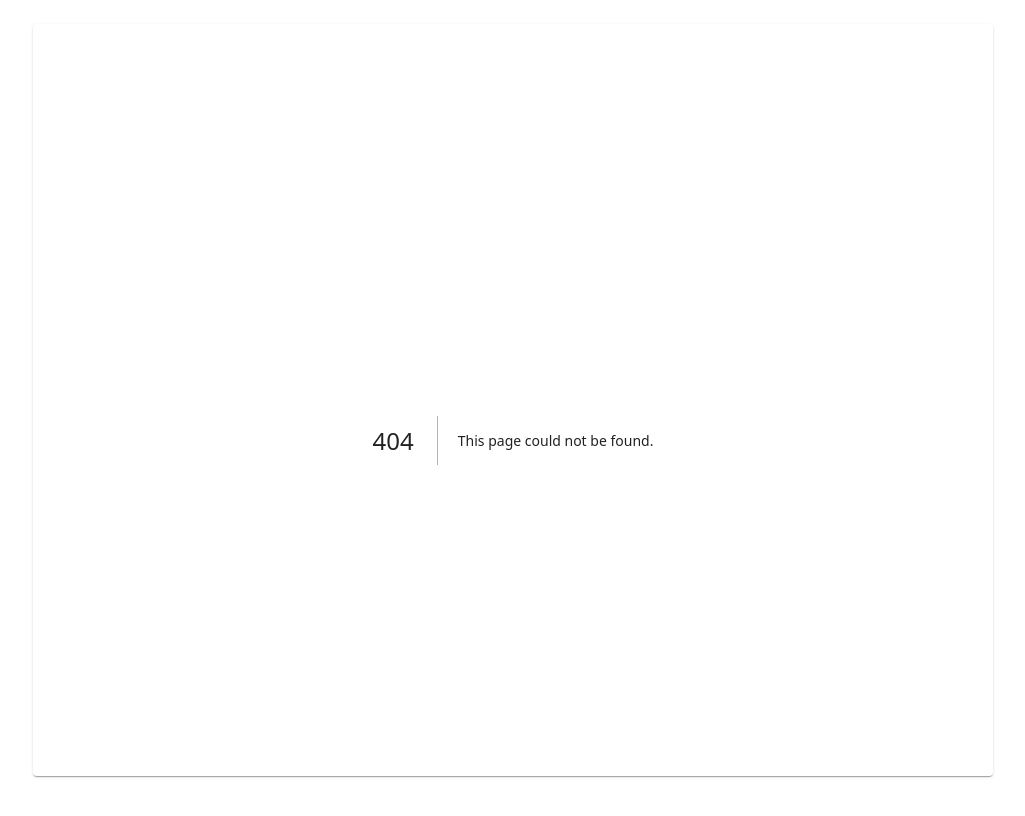
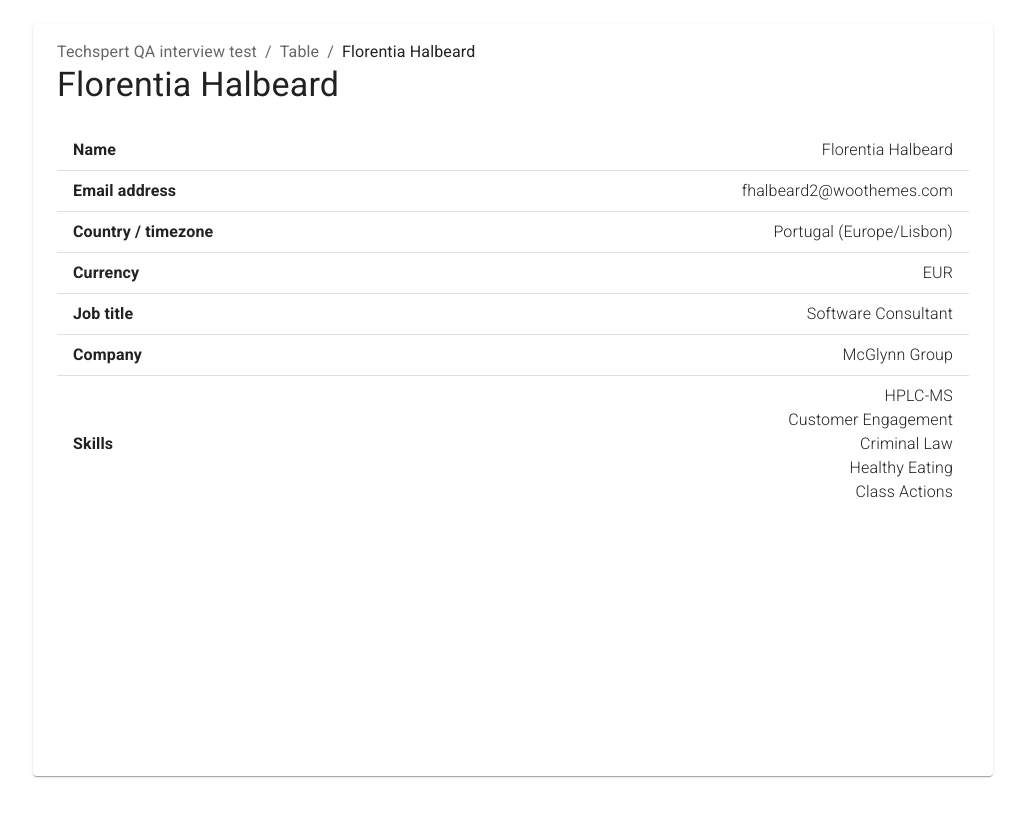
Before and after one commit to techspert-io/txp-qa-interview-test, a Next.js app: page /table/01dfc27d-c874-4a1f-9f5f-f8aa49eea2fa in a window 1280 px wide. Before the commit this address had no page. Shown: the top 816 px of the page, without its empty margins (127-1152 px from the left). Built offline with nearby package versions, Linux system fonts and the light colour scheme.

Commit message:
view details page for table

```diff
--- /dev/null
+++ b/src/app/table/[id]/page.tsx
@@ -0,0 +1,83 @@
+import { PageTitleAndNavigation } from '@/libs/react/components/title';
+import { BaseBreadcrumb } from '@/libs/react/router/breadcrumbs';
+import {
+  Alert,
+  Box,
+  Divider,
+  List,
+  ListItem,
+  Stack,
+  Typography,
+} from '@mui/material';
+import { TableData } from '../data';
+
+const DetailsListItem = ({
+  label,
+  values,
+}: {
+  label: string;
+  values: string[];
+}) => (
+  <ListItem>
+    <Stack
+      sx={{ width: '100%' }}
+      direction="row"
+      justifyContent="space-between"
+      alignItems="center"
+    >
+      <Typography sx={{ fontWeight: 'bold' }}>{label}</Typography>
+      <Stack direction="column" alignItems="flex-end">
+        {...values.map((value) => (
+          <Typography sx={{ fontWeight: 'lighter' }}>{value}</Typography>
+        ))}
+      </Stack>
+    </Stack>
+  </ListItem>
+);
+
+export default async function DetailsPage({
+  params,
+}: {
+  params: Promise<{ id: string }>;
+}) {
+  const { id } = await params;
+  const data = TableData.find((item) => item.id === id);
+
+  const fullName = data ? `${data.firstName} ${data.lastName}` : 'Not found';
+
+  return (
+    <Box>
+      <PageTitleAndNavigation
+        pageTitle={fullName}
+        breadcrumbs={[BaseBreadcrumb, { title: 'Table', path: '/table' }]}
+      />
+      {data ? (
+        <List>
+          <DetailsListItem
+            label="Name"
+            values={[`${data.firstName} ${data.lastName}`]}
+          />
+          <Divider />
+          <DetailsListItem label="Email address" values={[data.email]} />
+          <Divider />
+          <DetailsListItem
+            label="Country / timezone"
+            values={[`${data.country} (${data.timezone})`]}
+          />
+          <Divider />
+          <DetailsListItem label="Currency" values={[data.currency]} />
+          <Divider />
+          <DetailsListItem label="Job title" values={[data.jobTitle]} />
+          <Divider />
+          <DetailsListItem label="Company" values={[data.company]} />
+          <Divider />
+          <DetailsListItem label="Skills" values={data.skills} />
+        </List>
+      ) : (
+        <Alert severity="error" sx={{ width: '100%' }}>
+          Data not found
+        </Alert>
+      )}
+    </Box>
+  );
+}
```
